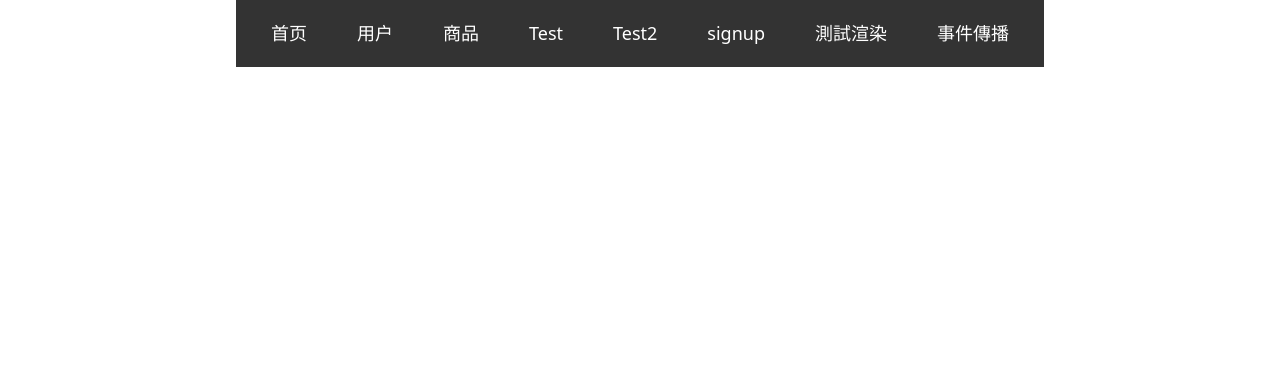
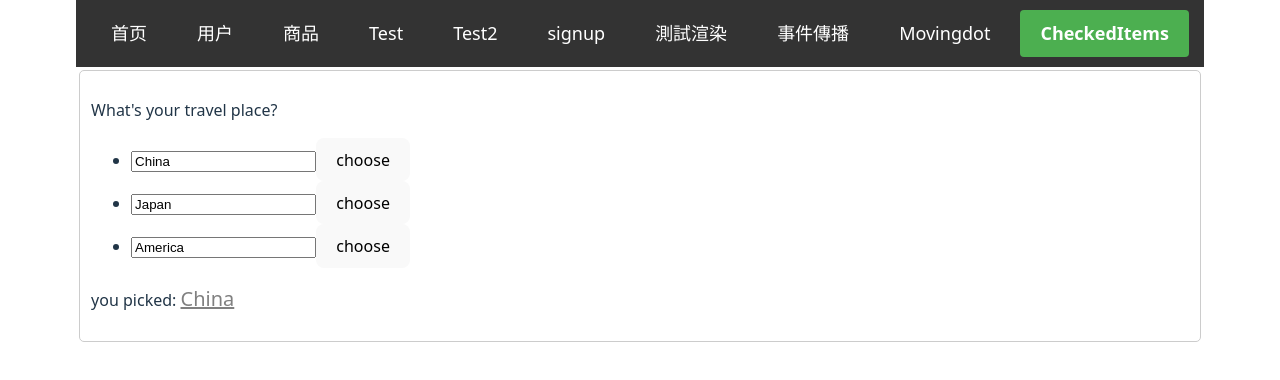
Before and after one commit to yuyueMidea/Learn-Practice, a React (Vite) app in the folder vite-react/: page /checkedItems in a window 1280 px wide. Shown: the top 380 px of the page. Built offline with nearby package versions, Linux system fonts and the light colour scheme.

Commit message:
Add files via upload

```diff
--- a/vite-react/src/App.jsx
+++ b/vite-react/src/App.jsx
@@ -14,6 +14,8 @@ import Test from './Test.jsx'
 import Test2 from './Test2.jsx'
 import Score from "./Score.jsx";
 import Toolbar from "./Toolbar.jsx";
+import Movingdot from './Movingdot'
+import CheckedItems from './CheckedItems.jsx'
 export default function AppCopy() {
     return(
         <BrowserRouter>
@@ -26,6 +28,8 @@ export default function AppCopy() {
                 <NavLink className={({ isActive }) => isActive ? 'nav-item active' : 'nav-item'} to="/signup">signup</NavLink>
                 <NavLink className={({ isActive }) => isActive ? 'nav-item active' : 'nav-item'} to="/score">測試渲染</NavLink>
                 <NavLink className={({ isActive }) => isActive ? 'nav-item active' : 'nav-item'} to="/toolbar">事件傳播</NavLink>
+                <NavLink className={({ isActive }) => isActive ? 'nav-item active' : 'nav-item'} to="/movingdot">Movingdot</NavLink>
+                <NavLink className={({ isActive }) => isActive ? 'nav-item active' : 'nav-item'} to="/checkedItems">CheckedItems</NavLink>
             </nav>
             <Routes>
                 <Route path="/" element={<Home />} />
@@ -36,6 +40,8 @@ export default function AppCopy() {
                 <Route path="/signup" element={<Signup />} />
                 <Route path="/score" element={<Score />} />
                 <Route path="/toolbar" element={<Toolbar />} />
+                <Route path="/movingdot" element={<Movingdot />} />
+                <Route path="/checkedItems" element={<CheckedItems />} />
             </Routes>
         </BrowserRouter>
     )
--- /dev/null
+++ b/vite-react/src/CheckedItems.jsx
@@ -0,0 +1,41 @@
+import { useState } from "react"
+
+export default function CheckedItems() {
+    const initialItems = [
+        {id:0, title:'China'},
+        {id:1, title:'Japan'},
+        {id:2, title:'America'},
+    ]
+    const [items, setitems] = useState(initialItems)
+    const [selectedId, setselectedId] = useState(0);
+    const selectedItem = items.find(v=>v.id==selectedId)
+    function handleChange(cid, e) {
+        let changedItems = items.map(v=>{
+            if(v.id==cid) {
+                return {...v, title:e.target.value}
+            } else {
+                return v
+            }
+        })
+        setitems(changedItems)
+        console.log(e.target.value, 666,changedItems)
+    }
+    function setSelectid(cid) {
+        console.log(666, {cid})
+        setselectedId(cid);
+    }
+    return(
+        <div className="perWrapper">
+            <p>What's your travel place?</p>
+            <ul>
+                {items.map(it=>
+                    <li key={it.id}>
+                        <input type="text" value={it.title} onChange={e=>handleChange(it.id, e)}/>
+                        <button onClick={()=>setSelectid(it.id)}>choose</button>
+                    </li>
+                )}
+            </ul>
+            <p>you picked: <span style={{textDecoration:'underline',color:'grey',fontSize:20}}>{selectedItem.title}</span></p>
+        </div>
+    )
+}
--- /dev/null
+++ b/vite-react/src/Movingdot.jsx
@@ -0,0 +1,16 @@
+import { useState } from "react"
+
+export default function Movingdot() {
+    const [pos, setpos] = useState({x:0,y:0})
+    function handleMove(e) {
+        setpos({x: e.clientX, y: e.clientY})
+    }
+    return(
+        <div className="perWrapper" style={{position:'relative', width: '90vw', height: '90vh'}}
+            onPointerMove={e=>handleMove(e)}>
+            <div style={{position:'absolute', width:20,height:20,left:-10,top:-10,
+                background:'red', borderRadius:'50%',
+                transform: `translate(${pos.x}px, ${pos.y}px)` }}></div>
+        </div>
+    )
+}
```
